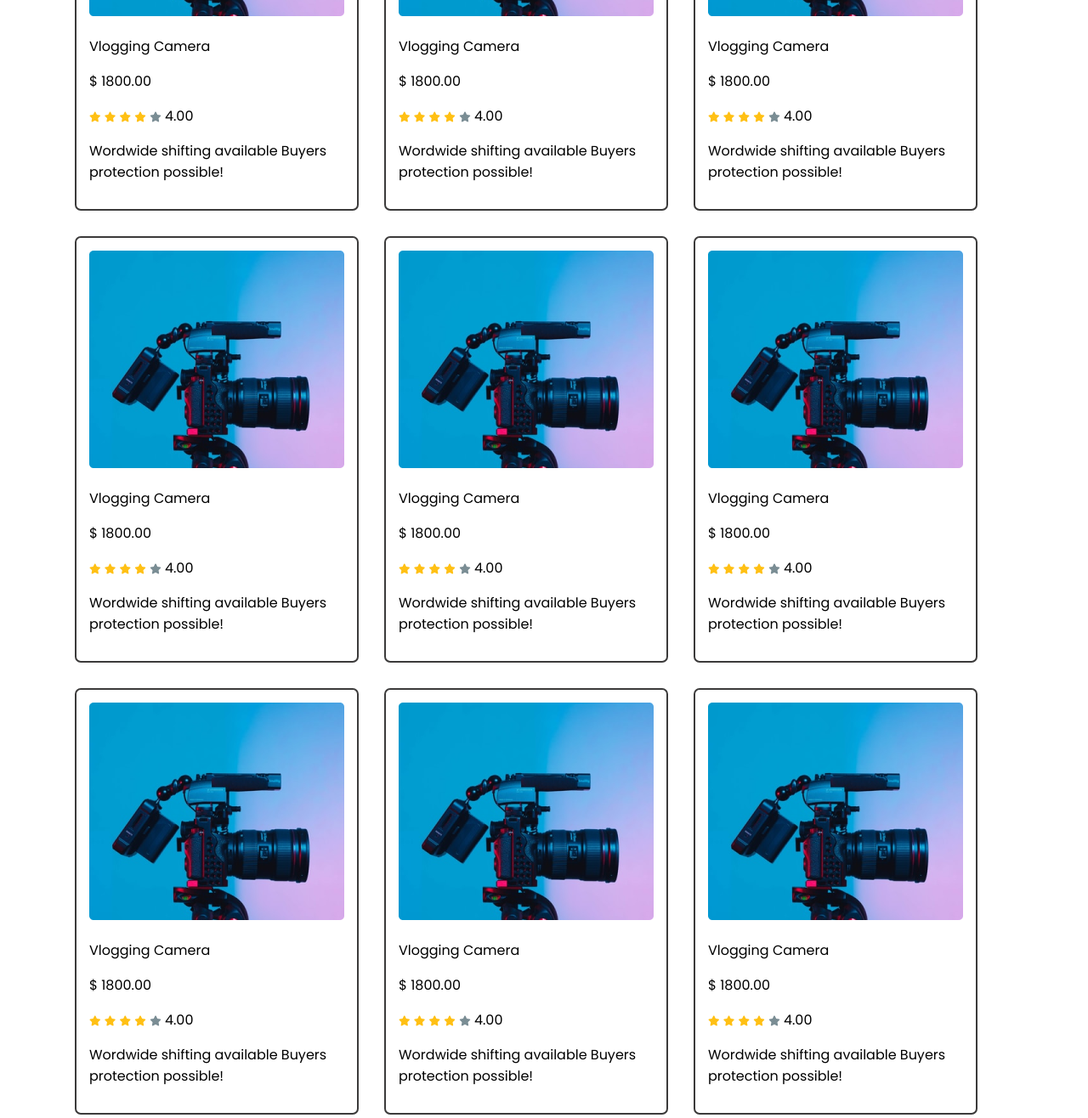
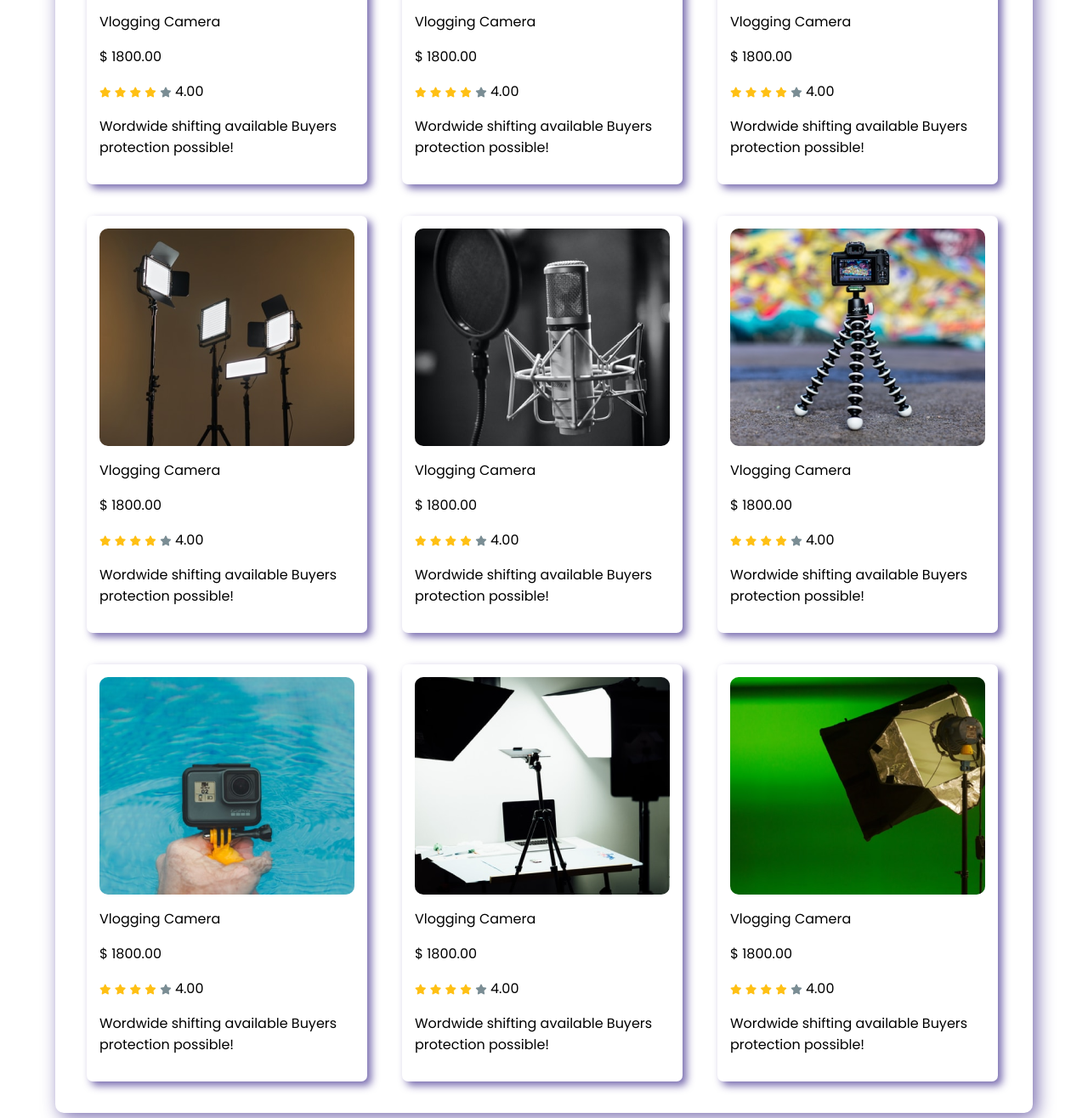
Before and after one commit to Sadman-Warech/Photography-Lessons, a plain HTML site: page index.html in a window 1280 px wide. Shown: the part 1231-2547 px from the top of the page at 85% size. Drawn offline with Linux system fonts and the light colour scheme.

Commit message:
sesh ami

```diff
--- a/index.html
+++ b/index.html
@@ -43,8 +43,11 @@
                 <div class="items">
                     <div class="item">
                         <div class="pic">
+                            <div class="boro">
                                 <img src="images/images/camera.png" alt="">
+                            </div>
 
+                            <div class="choto">
                                 <p> Vlogging Camera</p>
 
                                 <p> $ 1800.00</p>
@@ -61,205 +64,225 @@
                                 </div>
                                 <p>Wordwide shifting available
                                     Buyers protection possible!</p>
+                            </div>
+
 
                         </div>
                     </div>
                     <div class="item">
                         <div class="pic">
-                            <img src="images/images/camera.png" alt="">
+                            <div class="boro">
+                                <img src="images/images/airpod.png" alt="">
+                            </div>
 
+                            <div class="choto">
                                 <p> Vlogging Camera</p>
 
                                 <p> $ 1800.00</p>
 
-                        </div>
-
                                 <div class="stars">
+                                    <div class="ratings">
                                         <i class="fa-solid fa-star filled"></i>
                                         <i class="fa-solid fa-star filled"></i>
                                         <i class="fa-solid fa-star filled"></i>
                                         <i class="fa-solid fa-star filled"></i>
                                         <i class="fa-solid fa-star empty"></i>
-                            <span class="rate"> 4.00</span>
+                                        <span>4.00</span>
                                     </div>
-
-
-
-
-
-                        <div class="para">
+                                </div>
                                 <p>Wordwide shifting available
                                     Buyers protection possible!</p>
                             </div>
                         </div>
+                    </div>
                     <div class="item">
                         <div class="pic">
-                            <img src="images/images/camera.png" alt="">
+                            <div class="boro">
+                                <img src="images/images/drone.png" alt="">
+                            </div>
+
+                            <div class="choto">
                                 <p> Vlogging Camera</p>
 
                                 <p> $ 1800.00</p>
 
-
-                        </div>
-                        <div class="course-detials">
                                 <div class="stars">
+                                    <div class="ratings">
                                         <i class="fa-solid fa-star filled"></i>
                                         <i class="fa-solid fa-star filled"></i>
                                         <i class="fa-solid fa-star filled"></i>
                                         <i class="fa-solid fa-star filled"></i>
                                         <i class="fa-solid fa-star empty"></i>
-
-                                <span class="rate">4.00</span>
+                                        <span>4.00</span>
+                                    </div>
                                 </div>
                                 <p>Wordwide shifting available
                                     Buyers protection possible!</p>
+                            </div>
+
 
                         </div>
                     </div>
                     <div class="item">
                         <div class="pic">
-                            <img src="images/images/camera.png" alt="">
+                            <div class="boro">
+                                <img src="images/images/lights.png" alt="">
+                            </div>
+
+                            <div class="choto">
                                 <p> Vlogging Camera</p>
 
                                 <p> $ 1800.00</p>
 
-
-                        </div>
-                        <div class="course-detials">
                                 <div class="stars">
+                                    <div class="ratings">
                                         <i class="fa-solid fa-star filled"></i>
                                         <i class="fa-solid fa-star filled"></i>
                                         <i class="fa-solid fa-star filled"></i>
                                         <i class="fa-solid fa-star filled"></i>
                                         <i class="fa-solid fa-star empty"></i>
-
-                                <span class="rate">4.00</span>
+                                        <span>4.00</span>
+                                    </div>
                                 </div>
                                 <p>Wordwide shifting available
                                     Buyers protection possible!</p>
+                            </div>
+                        </div>
+                    </div>
+                    <div class="item">
+                        <div class="pic">
+                            <div class="boro">
+                                <img src="images/images/mic.png" alt="">
+                            </div>
+
+                            <div class="choto">
+                                <p> Vlogging Camera</p>
+
+                                <p> $ 1800.00</p>
+
+                                <div class="stars">
+                                    <div class="ratings">
+                                        <i class="fa-solid fa-star filled"></i>
+                                        <i class="fa-solid fa-star filled"></i>
+                                        <i class="fa-solid fa-star filled"></i>
+                                        <i class="fa-solid fa-star filled"></i>
+                                        <i class="fa-solid fa-star empty"></i>
+                                        <span>4.00</span>
+                                    </div>
+                                </div>
+                                <p>Wordwide shifting available
+                                    Buyers protection possible!</p>
+                            </div>
+
 
                         </div>
                     </div>
                     <div class="item">
                         <div class="pic">
-                            <img src="images/images/camera.png" alt="">
+                            <div class="boro">
+                                <img src="images/images/tripod.png" alt="">
+                            </div>
+
+                            <div class="choto">
                                 <p> Vlogging Camera</p>
 
                                 <p> $ 1800.00</p>
 
-
-                        </div>
-                        <div class="course-detials">
                                 <div class="stars">
+                                    <div class="ratings">
                                         <i class="fa-solid fa-star filled"></i>
                                         <i class="fa-solid fa-star filled"></i>
                                         <i class="fa-solid fa-star filled"></i>
                                         <i class="fa-solid fa-star filled"></i>
                                         <i class="fa-solid fa-star empty"></i>
-
-                                <span class="rate">4.00</span>
+                                        <span>4.00</span>
+                                    </div>
                                 </div>
                                 <p>Wordwide shifting available
                                     Buyers protection possible!</p>
-
+                            </div>
                         </div>
                     </div>
                     <div class="item">
                         <div class="pic">
-                            <img src="images/images/camera.png" alt="">
+                            <div class="boro">
+                                <img src="images/images/action.png" alt="">
+                            </div>
+
+                            <div class="choto">
                                 <p> Vlogging Camera</p>
 
                                 <p> $ 1800.00</p>
 
-
-                        </div>
-                        <div class="course-detials">
                                 <div class="stars">
+                                    <div class="ratings">
                                         <i class="fa-solid fa-star filled"></i>
                                         <i class="fa-solid fa-star filled"></i>
                                         <i class="fa-solid fa-star filled"></i>
                                         <i class="fa-solid fa-star filled"></i>
                                         <i class="fa-solid fa-star empty"></i>
-
-                                <span class="rate">4.00</span>
+                                        <span>4.00</span>
+                                    </div>
                                 </div>
                                 <p>Wordwide shifting available
                                     Buyers protection possible!</p>
-
+                            </div>
                         </div>
                     </div>
                     <div class="item">
                         <div class="pic">
-                            <img src="images/images/camera.png" alt="">
+                            <div class="boro">
+                                <img src="images/images/setup.png" alt="">
+                            </div>
+
+                            <div class="choto">
                                 <p> Vlogging Camera</p>
 
                                 <p> $ 1800.00</p>
 
-
-                        </div>
-                        <div class="course-detials">
                                 <div class="stars">
+                                    <div class="ratings">
                                         <i class="fa-solid fa-star filled"></i>
                                         <i class="fa-solid fa-star filled"></i>
                                         <i class="fa-solid fa-star filled"></i>
                                         <i class="fa-solid fa-star filled"></i>
                                         <i class="fa-solid fa-star empty"></i>
-
-                                <span class="rate">4.00</span>
+                                        <span>4.00</span>
+                                    </div>
                                 </div>
                                 <p>Wordwide shifting available
                                     Buyers protection possible!</p>
-
+                            </div>
                         </div>
                     </div>
                     <div class="item">
                         <div class="pic">
-                            <img src="images/images/camera.png" alt="">
+                            <div class="boro">
+                                <img src="images/images/single-light.png" alt="">
+                            </div>
+
+                            <div class="choto">
                                 <p> Vlogging Camera</p>
 
                                 <p> $ 1800.00</p>
 
-
-                        </div>
-                        <div class="course-detials">
                                 <div class="stars">
+                                    <div class="ratings">
                                         <i class="fa-solid fa-star filled"></i>
                                         <i class="fa-solid fa-star filled"></i>
                                         <i class="fa-solid fa-star filled"></i>
                                         <i class="fa-solid fa-star filled"></i>
                                         <i class="fa-solid fa-star empty"></i>
-
-                                <span class="rate">4.00</span>
+                                        <span>4.00</span>
+                                    </div>
                                 </div>
                                 <p>Wordwide shifting available
                                     Buyers protection possible!</p>
-
                             </div>
                         </div>
-                    <div class="item">
-                        <div class="pic">
-                            <img src="images/images/camera.png" alt="">
-                            <p> Vlogging Camera</p>
-
-                            <p> $ 1800.00</p>
+                    </div>
 
 
-                        </div>
-                        <div class="course-detials">
-                            <div class="stars">
-                                <i class="fa-solid fa-star filled"></i>
-                                <i class="fa-solid fa-star filled"></i>
-                                <i class="fa-solid fa-star filled"></i>
-                                <i class="fa-solid fa-star filled"></i>
-                                <i class="fa-solid fa-star empty"></i>
-
-                                <span class="rate">4.00</span>
-                            </div>
-                            <p>Wordwide shifting available
-                                Buyers protection possible!</p>
-
-                        </div>
-                    </div>
                 </div>
             </div>
         </section>
--- a/styles/style.css
+++ b/styles/style.css
@@ -69,31 +69,58 @@ main {
 /* --------------------------------------------
 ------------------------popular collections----------------------------
 ----------------------------------------------- */
+
 .container {
-    margin: 80px;
+    display: flex;
+    justify-content: center;
+}
+
+.king {
+    display: flex;
+    width: 1150px;
+    border-radius: 10px;
+    flex-direction: column;
+    box-shadow: 5px 5px 20px rgba(45, 26, 131, 0.637);
 }
 
 .king h1 {
     text-align: center;
-
+    margin-top: 40px;
+    margin-bottom: 40px;
 }
 
 .items {
-    width: 290px;
     display: grid;
     grid-template-columns: repeat(3, 1fr);
-    grid-gap: 30px;
+    grid-gap: 37px;
+    padding-left: 37px;
+    padding-right: 37px;
+    padding-bottom: 37px;
 }
 
 .item {
+    width: 300px;
     display: flex;
-    border: 2px solid rgb(59, 58, 58);
     border-radius: 7px;
+    flex-direction: column;
     padding: 15px;
-    flex-direction: column;
+    box-shadow: 5px 5px 10px rgba(45, 26, 131, 0.637);
+    overflow: hidden;
 }
 
 
+.boro {
+    border-radius: 10px;
+    height: 256px;
+    overflow: hidden;
+}
+
+.pic:hover .boro img {
+
+    transform: scale(1.3);
+    transition: transform 1s ease-in-out;
+
+}
 
 .stars>.fa-star.rate {
     display: flex;
```
Lines whose indentation alone changed are shown as unchanged.
